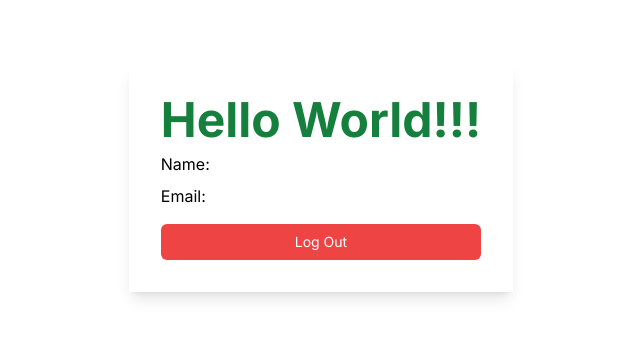
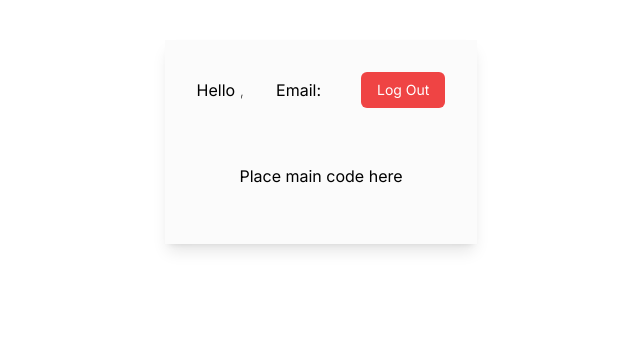
Before and after one commit to uk030621/Main-LWH-Auth-Wrap, a Next.js app: page /dashboard in a window 1280 px wide. Shown: the top 338 px of the page, without its empty margins (319-959 px from the left). Built offline with nearby package versions, Linux system fonts and the light colour scheme; no server answers.

Commit message:
Reformatted HomePage.jsx

```diff
--- a/components/HomePage.jsx
+++ b/components/HomePage.jsx
@@ -7,22 +7,29 @@ import { useSession } from "next-auth/react";
 export default function HomePage() {
   const { data: session } = useSession();
 
+  // Extract the first name
+  const firstName = session?.user?.name?.split(" ")[0]; // Split the name by spaces and take the first part
+
   return (
-    <div className="flex justify-center items-start h-screen px-4 mt-10">
-      <div className="shadow-lg p-8 bg-zince-300/10 flex flex-col gap-2 my-6">
-      <h1 className="text-green-700 font-bold text-5xl">Hello World!!!</h1>
-        <div>
-          Name: <span className="font-bold">{session?.user?.name}</span>
+    <div className="flex justify-center items-start h-screen px-4 mt-4">
+      <div className="shadow-lg p-8 bg-zinc-300/10 flex flex-col gap-2 my-6">
+        {/* Move button to a flex container for alignment */}
+        <div className="flex justify-end mb-6">
+        <p className="self-center">Hello <span className="mr-8 ml-1/2 font-extralight">{firstName},</span></p>
+        <p className="self-center">Email: <span className="font-extralight">{session?.user?.email}</span></p>
+
+          <button
+            onClick={() => signOut()}
+            className="bg-red-500 text-white text-sm py-2 px-4 rounded-md ml-10"
+          >
+            Log Out
+          </button>
         </div>
-        <div>
-          Email: <span className="font-bold">{session?.user?.email}</span>
+        <div className="flex justify-center mb-6 mt-6">
+          <h1>Place main code here</h1>
         </div>
-        <button
-          onClick={() => signOut()}
-          className="bg-red-500 text-white w-full text-sm py-2 px-4 rounded-md mt-2 text-center"
-        >
-          Log Out
-        </button>
+
+
       </div>
     </div>
   );
--- a/components/RegisterForm.jsx
+++ b/components/RegisterForm.jsx
@@ -2,7 +2,7 @@
 "use client";
 
 import Link from "next/link";
-import { useState } from "react";
+import { useState, useEffect } from "react";
 import { useRouter } from "next/navigation";
 
 export default function RegisterForm() {
@@ -12,6 +12,18 @@ export default function RegisterForm() {
   const [error, setError] = useState("");
 
   const router = useRouter();
+
+  // Helper function to capitalize the first letter of each word
+  const capitalizeWords = (input) => {
+    return input.replace(/\b\w/g, (char) => char.toUpperCase());
+  };
+
+  // useEffect to capitalize the name when it changes
+  useEffect(() => {
+    if (name) {
+      setName(capitalizeWords(name));
+    }
+  }, [name]);
 
   const handleSubmit = async (e) => {
     e.preventDefault();
@@ -62,23 +74,27 @@ export default function RegisterForm() {
   };
 
   return (
-    <div className="flex justify-center items-start h-screen px-4 mt-10"> {/* Adjust margin and vertical alignment */}
-      <div className="shadow-lg p-5 rounded-lg border-t-4 border-green-400  bg-white w-full max-w-md">
+    <div className="flex justify-center items-start h-screen px-4 mt-10">
+      {/* Adjust margin and vertical alignment */}
+      <div className="shadow-lg p-5 rounded-lg border-t-4 border-green-400 bg-white w-full max-w-md">
         <h1 className="text-xl font-bold my-4">Register</h1>
 
         <form onSubmit={handleSubmit} className="flex flex-col gap-3">
           <input
             onChange={(e) => setName(e.target.value)}
+            value={name}
             type="text"
             placeholder="Full Name"
           />
           <input
             onChange={(e) => setEmail(e.target.value)}
-            type="text"
+            value={email}
+            type="email"
             placeholder="Email"
           />
           <input
             onChange={(e) => setPassword(e.target.value)}
+            value={password}
             type="password"
             placeholder="Password"
           />
```
